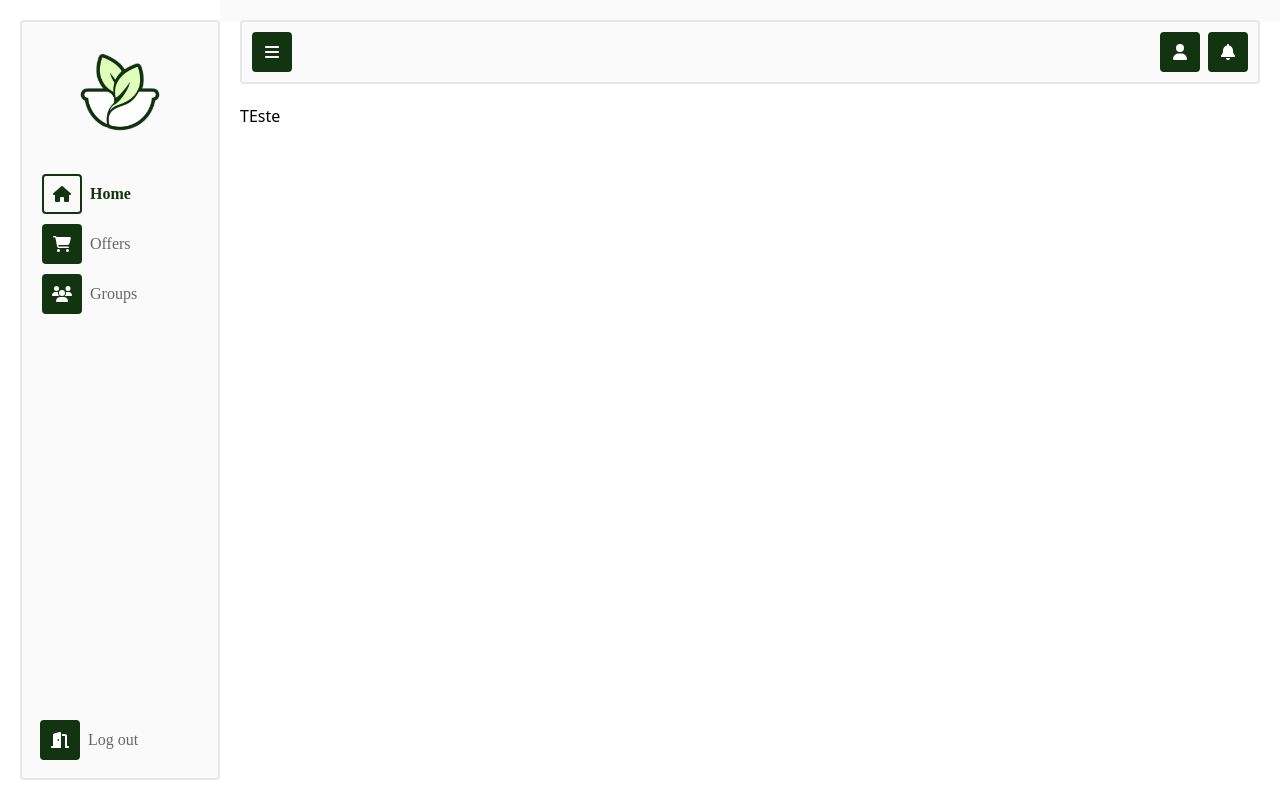
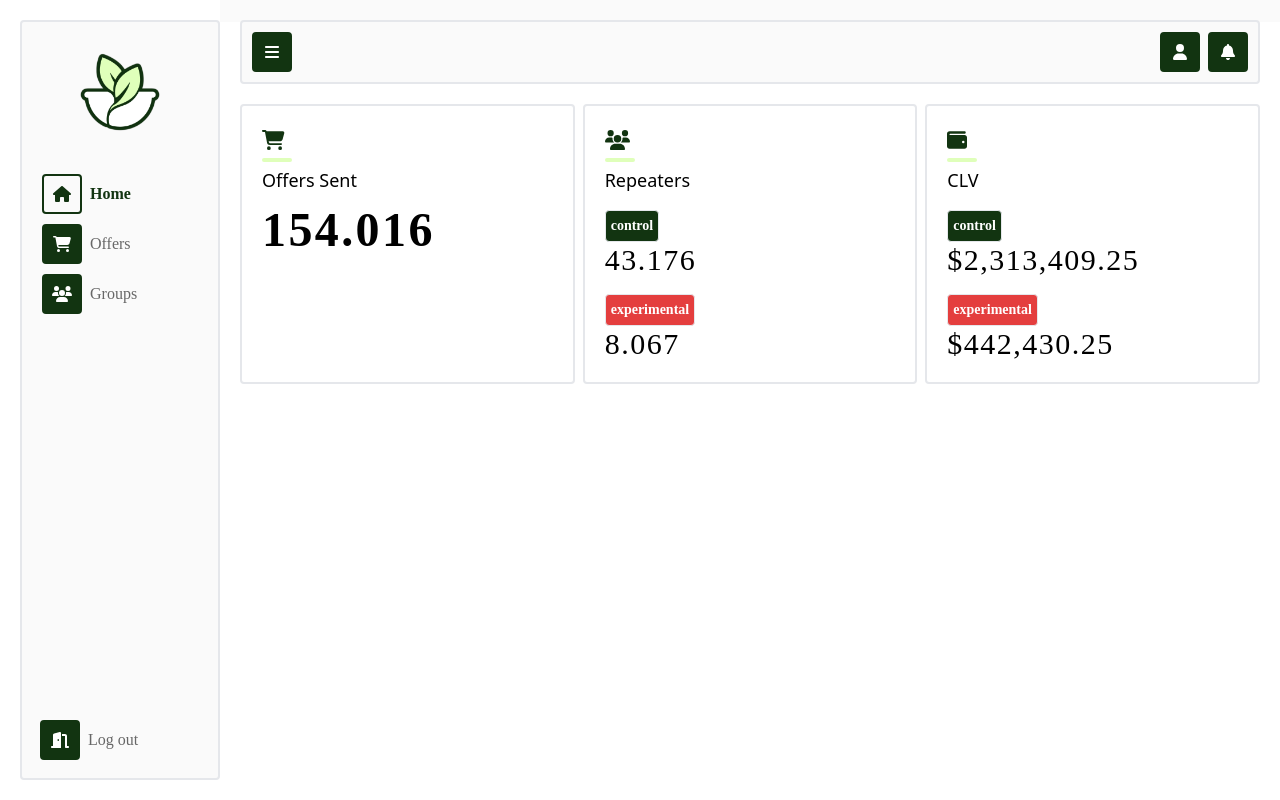
Before and after one commit to battoni/world-groccer, a Vue app: page / in a window 1280 px wide. Built offline with nearby package versions, Linux system fonts and the light colour scheme; a web font is replaced by a local one.

Commit message:
feat(HomeView): Add new component

```diff
--- a/src/views/HomeView/HomeView.vue
+++ b/src/views/HomeView/HomeView.vue
@@ -1,5 +1,10 @@
 <script setup lang="ts">
 import { TheDashboardLayout } from '@Layouts';
+import { KpiHighlight } from '@OfferModule';
 </script>
 
-<template><TheDashboardLayout>TEste</TheDashboardLayout></template>
+<template>
+  <TheDashboardLayout>
+    <KpiHighlight />
+  </TheDashboardLayout>
+</template>
```
